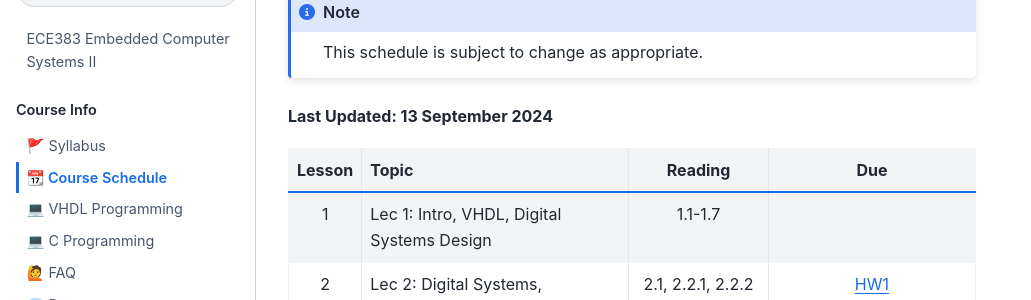
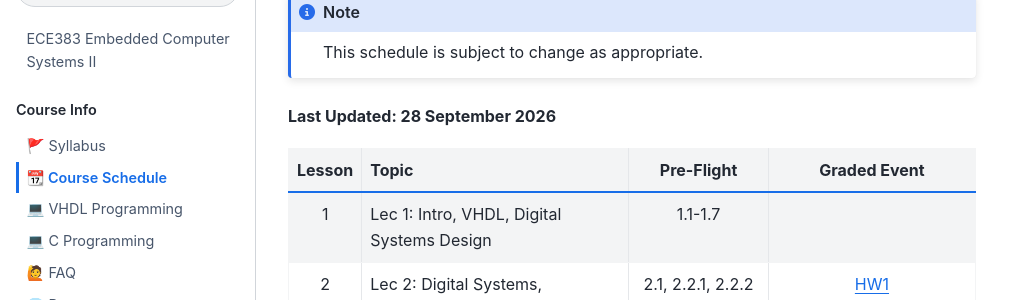
Before and after one commit to USAFA-ECE/ece383, a Jupyter Book: the page built from book/schedule.md, in a window 1280 px wide and 900 px high. Shown: the part 150-450 px from the top of the window, without its empty margins (0-1031 px from the left). Built offline with Jupyter Book 1.0.4 settings and Sphinx 7.4.7 and the Sphinx Book theme 1.1.4, drawn with Linux system fonts in a browser that asks for light colours; pages that are not in the unit, such as notebooks, are missing from menus; some of the changed text lies outside the part shown.

Commit message:
Update schedule.md

````diff
--- a/book/schedule.md
+++ b/book/schedule.md
@@ -3,9 +3,9 @@
 ```{note}
 This schedule is subject to change as appropriate.
 ```
-**Last Updated: 13 September 2024**
+**Last Updated: 28 September 2026**
 
-| Lesson |                           Topic                  |   Reading            |     Due                     |
+| Lesson |                           Topic                  |   Pre-Flight            |     Graded Event                     |
 |:------:|--------------------------------------------------|:--------------------:|:-----------------------------------------:|
 | 1      | Lec 1: Intro, VHDL, Digital Systems Design       | 1.1-1.7              |                                           |
 | 2      | Lec 2: Digital Systems, hierarchical design, testbench | 2.1, 2.2.1, 2.2.2 | [HW1](Assignments/homework1.md)    |
````
Also changed, not shown: other parts of book/schedule.md (+4 -3 lines).
